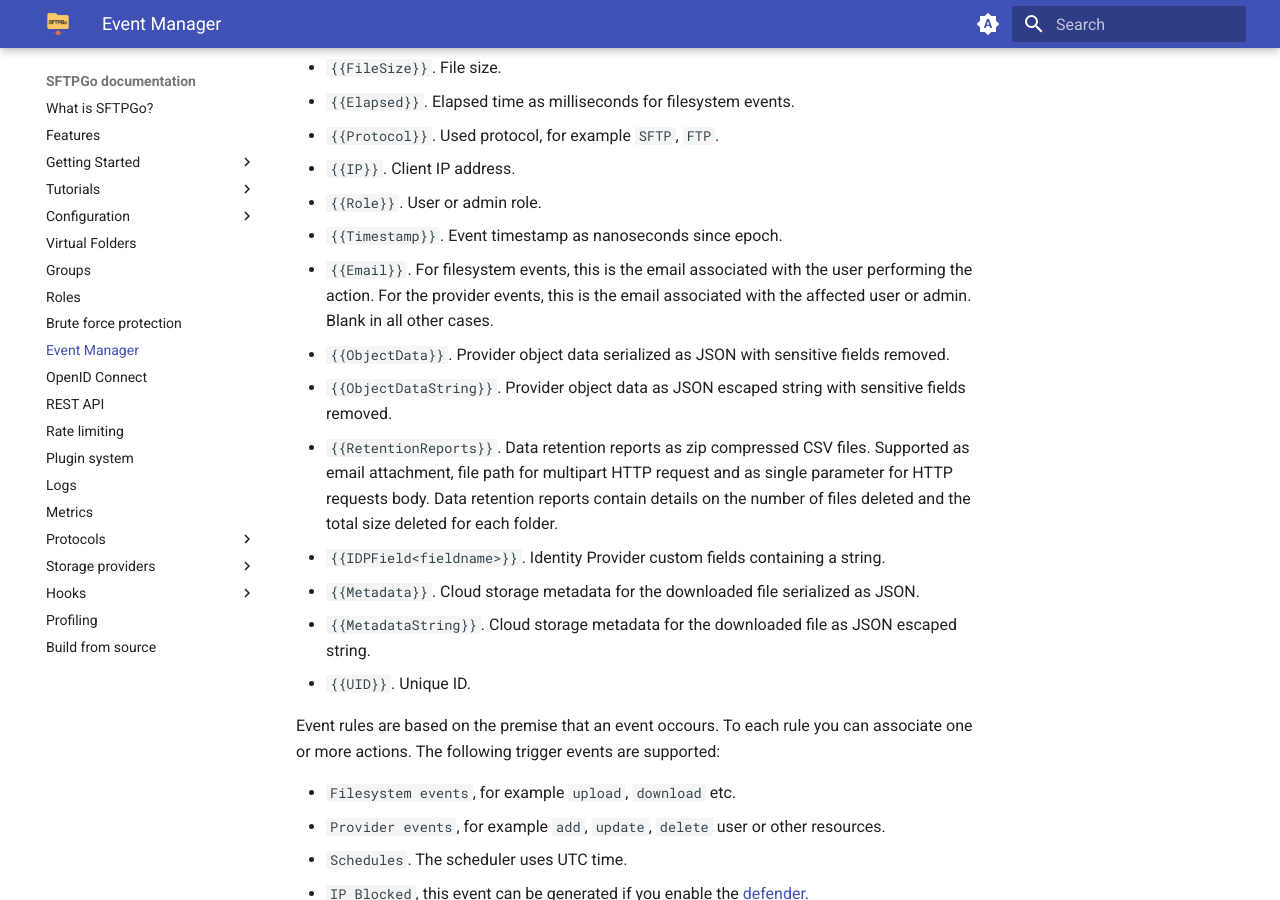
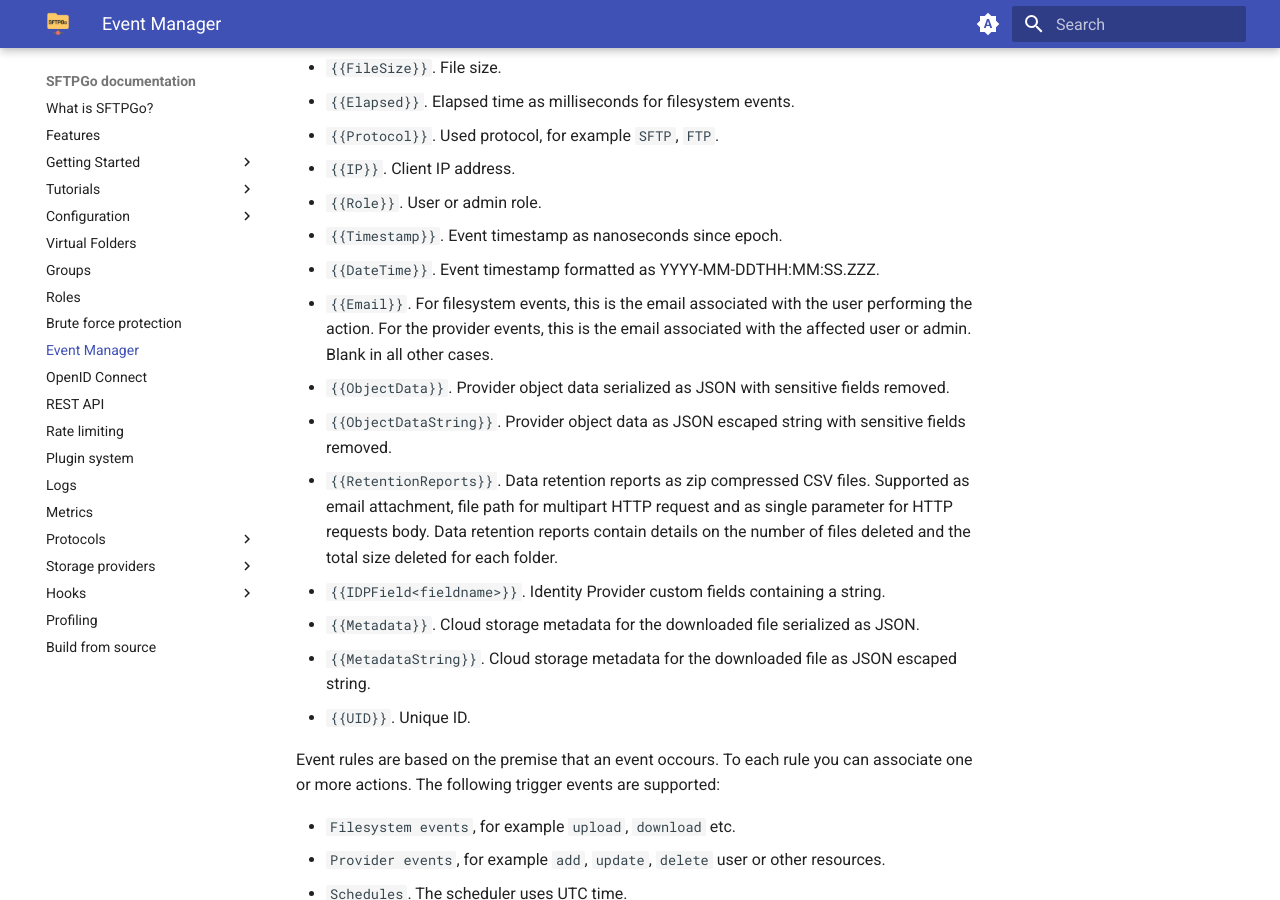
Before and after one commit to sftpgo/docs, an MkDocs documentation site: the page built from docs/eventmanager.md, in a window 1280 px wide and 900 px high, scrolled down 1927 px. Built offline with MkDocs 1.6.1 and Material for MkDocs 9.7.7, drawn with Linux system fonts in a browser that asks for light colours; emoji names are drawn with the system emoji font; the version menu is left out.

Commit message:
EventManager: add DateTime placeholder
Signed-off-by: Nicola Murino <nicola.murino@gmail.com>

```diff
--- a/docs/eventmanager.md
+++ b/docs/eventmanager.md
@@ -48,6 +48,7 @@ The following placeholders are supported:
 - `{{IP}}`. Client IP address.
 - `{{Role}}`. User or admin role.
 - `{{Timestamp}}`. Event timestamp as nanoseconds since epoch.
+- `{{DateTime}}`. Event timestamp formatted as YYYY-MM-DDTHH:MM:SS.ZZZ.
 - `{{Email}}`. For filesystem events, this is the email associated with the user performing the action. For the provider events, this is the email associated with the affected user or admin. Blank in all other cases.
 - `{{ObjectData}}`. Provider object data serialized as JSON with sensitive fields removed.
 - `{{ObjectDataString}}`. Provider object data as JSON escaped string with sensitive fields removed.
```
